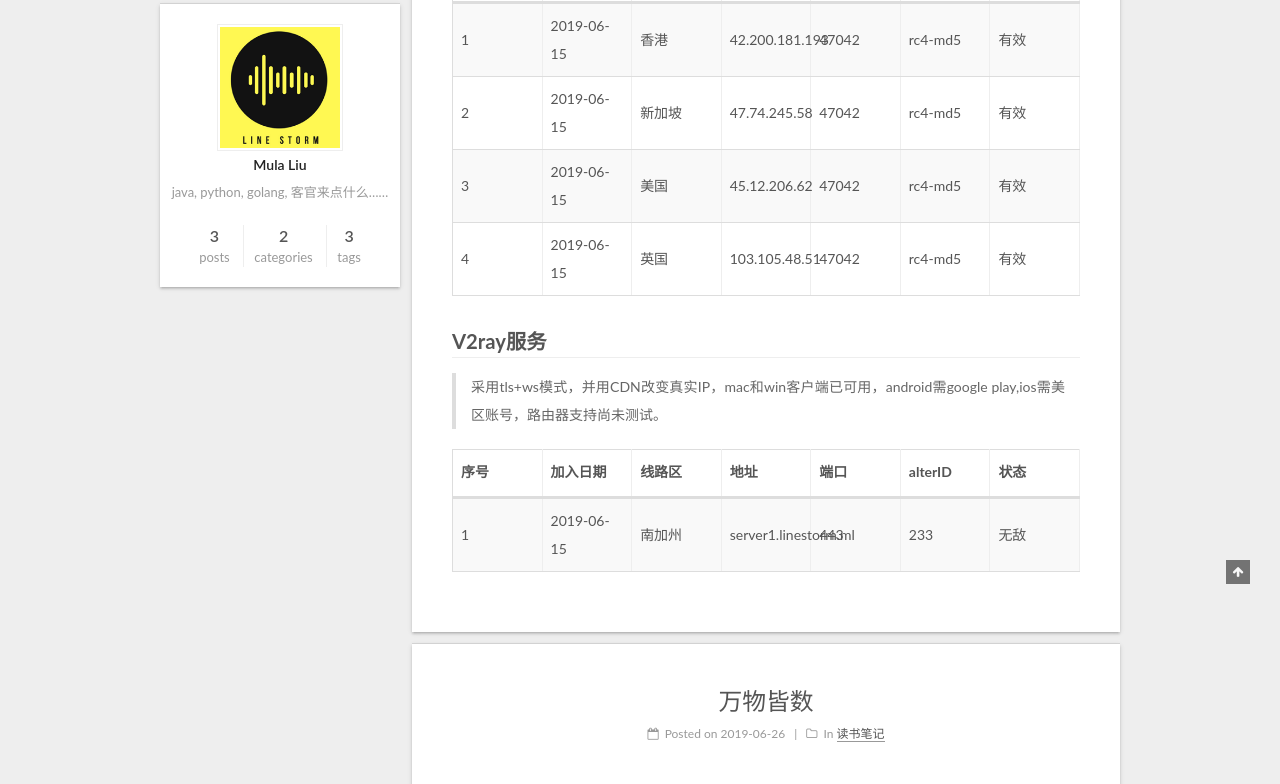
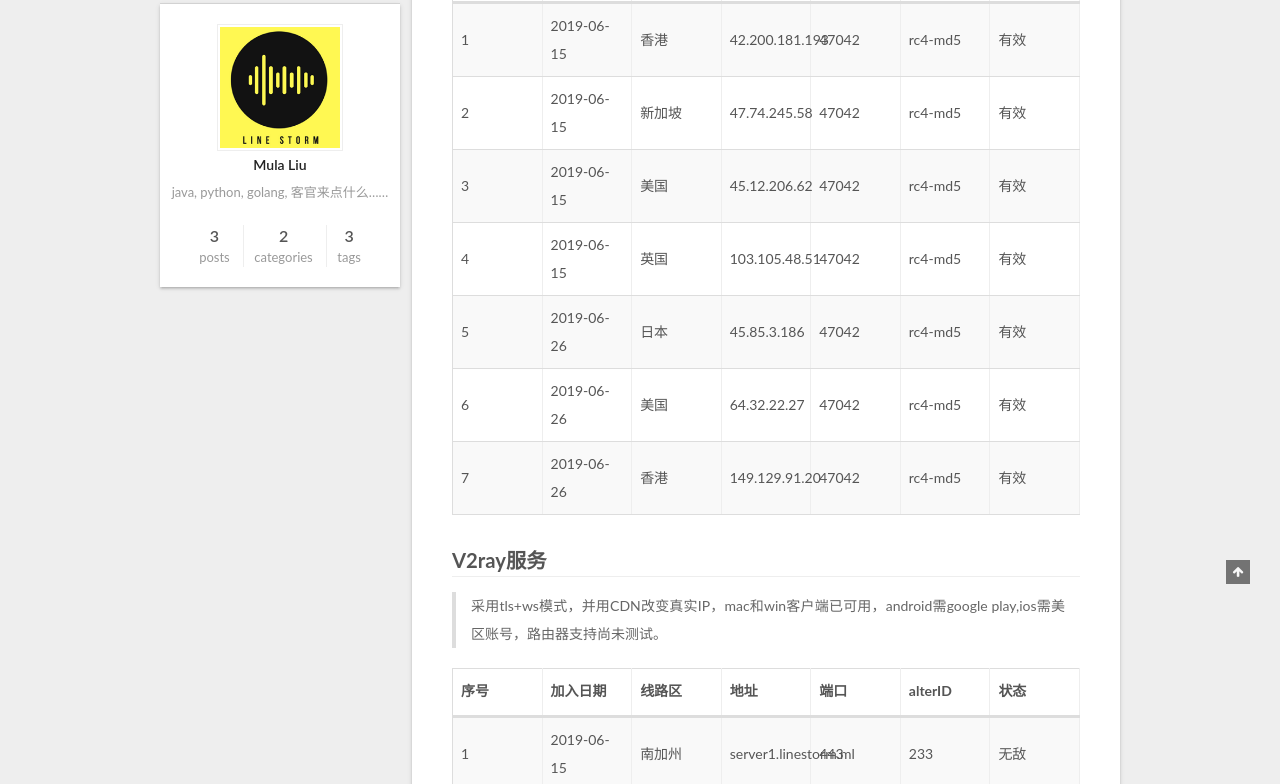
Before and after one commit to pepperdog999/pepperdog999.github.io, a plain HTML site: page index.html in a window 1280 px wide. Shown: the part 316-1100 px from the top of the page. Drawn offline with Linux system fonts and the light colour scheme.

Commit message:
Site updated: 2019-06-26 13:45:07

```diff
--- a/css/main.css
+++ b/css/main.css
@@ -1823,7 +1823,7 @@ pre .javascript .function {
   width: 4px;
   height: 4px;
   border-radius: 50%;
-  background: #d0ffff;
+  background: #884e7f;
 }
 .links-of-blogroll {
   font-size: 13px;
--- a/index.html
+++ b/index.html
@@ -424,6 +424,33 @@
 <td>2019-06-15</td>
 <td>英国</td>
 <td>103.105.48.51</td>
+<td>47042</td>
+<td>rc4-md5</td>
+<td>有效</td>
+</tr>
+<tr>
+<td>5</td>
+<td>2019-06-26</td>
+<td>日本</td>
+<td>45.85.3.186</td>
+<td>47042</td>
+<td>rc4-md5</td>
+<td>有效</td>
+</tr>
+<tr>
+<td>6</td>
+<td>2019-06-26</td>
+<td>美国</td>
+<td>64.32.22.27</td>
+<td>47042</td>
+<td>rc4-md5</td>
+<td>有效</td>
+</tr>
+<tr>
+<td>7</td>
+<td>2019-06-26</td>
+<td>香港</td>
+<td>149.129.91.20</td>
 <td>47042</td>
 <td>rc4-md5</td>
 <td>有效</td>
--- a/search.xml
+++ b/search.xml
@@ -3,7 +3,7 @@
   <entry>
     <title><![CDATA[科学扶墙]]></title>
     <url>%2F2019%2F06%2F26%2F%E7%A7%91%E5%AD%A6%E6%89%B6%E5%A2%99%2F</url>
-    <content type="text"><![CDATA[SS服务 mac、win、android均采用shadowsocks,ios需美区账号，路由器支持完美，订阅模式有问题。 序号 加入日期 线路区 IP地址 端口 加密方法 状态 1 2019-06-15 香港 42.200.181.193 47042 rc4-md5 有效 2 2019-06-15 新加坡 47.74.245.58 47042 rc4-md5 有效 3 2019-06-15 美国 45.12.206.62 47042 rc4-md5 有效 4 2019-06-15 英国 103.105.48.51 47042 rc4-md5 有效 V2ray服务 采用tls+ws模式，并用CDN改变真实IP，mac和win客户端已可用，android需google play,ios需美区账号，路由器支持尚未测试。 序号 加入日期 线路区 地址 端口 alterID 状态 1 2019-06-15 南加州 server1.linestorm.ml 443 233 无敌]]></content>
+    <content type="text"><![CDATA[SS服务 mac、win、android均采用shadowsocks,ios需美区账号，路由器支持完美，订阅模式有问题。 序号 加入日期 线路区 IP地址 端口 加密方法 状态 1 2019-06-15 香港 42.200.181.193 47042 rc4-md5 有效 2 2019-06-15 新加坡 47.74.245.58 47042 rc4-md5 有效 3 2019-06-15 美国 45.12.206.62 47042 rc4-md5 有效 4 2019-06-15 英国 103.105.48.51 47042 rc4-md5 有效 5 2019-06-26 日本 45.85.3.186 47042 rc4-md5 有效 6 2019-06-26 美国 64.32.22.27 47042 rc4-md5 有效 7 2019-06-26 香港 149.129.91.20 47042 rc4-md5 有效 V2ray服务 采用tls+ws模式，并用CDN改变真实IP，mac和win客户端已可用，android需google play,ios需美区账号，路由器支持尚未测试。 序号 加入日期 线路区 地址 端口 alterID 状态 1 2019-06-15 南加州 server1.linestorm.ml 443 233 无敌]]></content>
       <categories>
         <category>技术资料</category>
       </categories>
```
Also changed, not shown: 2019/06/26/科学扶墙/index.html (+28 -1 lines).
